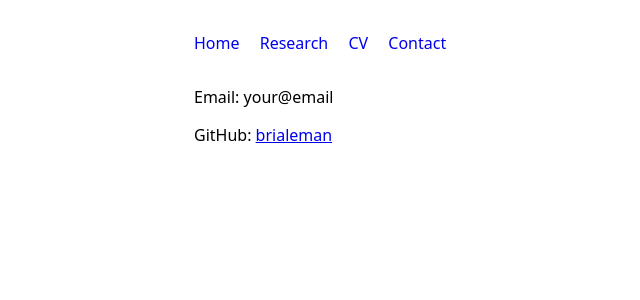
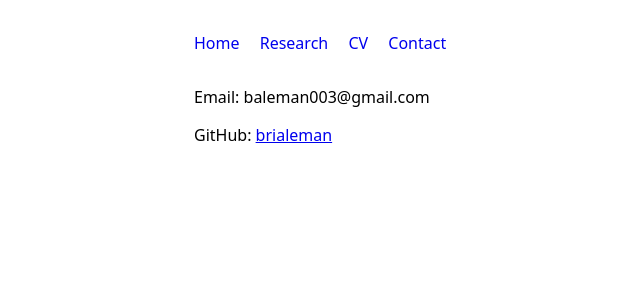
Before and after one commit to brialeman/brialeman.github.io, a Jekyll site: the page built from contact/index.html, in a window 1280 px wide. Shown: the top 300 px of the page, without its empty margins (46-686 px from the left). Built offline with Jekyll 4.4.1, drawn with Linux system fonts in a browser that asks for light colours.

Commit message:
Update index.html

```diff
--- a/contact/index.html
+++ b/contact/index.html
@@ -3,5 +3,5 @@ layout: default
 title: Contact
 ---
 
-<p>Email: your@email</p>
+<p>Email: baleman003@gmail.com</p>
 <p>GitHub: <a href="https://github.com/brialeman">brialeman</a></p>
```
